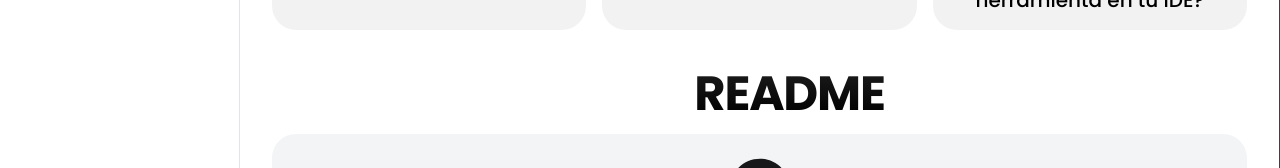
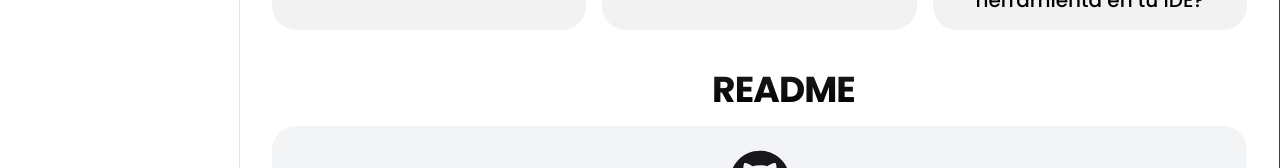
Before and after one commit to francoogilli/devresources, a Next.js app: page / in a window 1280 px wide. Shown: the part 474-642 px from the top of the page. Built offline with nearby package versions, Linux system fonts and the light colour scheme; some icons are missing.

Commit message:
Adjust font size in important section

```diff
--- a/src/app/page.tsx
+++ b/src/app/page.tsx
@@ -39,7 +39,7 @@ export default function Home() {
             </p>
           </div>
         </div>
-        <span className="flex items-center justify-center gap-x-3 tracking-tight font-bold text-4xl md:text-5xl from-[#1b1b1b] to-[#000000] dark:from-[#ffffff] dark:to-[#b3b4b0] bg-clip-text text-transparent bg-gradient-to-b">
+        <span className="flex items-center justify-center gap-x-3 tracking-tight font-bold text-3xl md:text-4xl from-[#1b1b1b] to-[#000000] dark:from-[#ffffff] dark:to-[#b3b4b0] bg-clip-text text-transparent bg-gradient-to-b">
           <Icon icon="mdi:warning-circle" className='text-blue-500 dark:text-blue-500 rotate-180'  />README
         </span>
     <div className="mt-4 rounded-3xl max-w-5xl mx-auto bg-gray-100 dark:bg-neutral-900 p-6">
```
